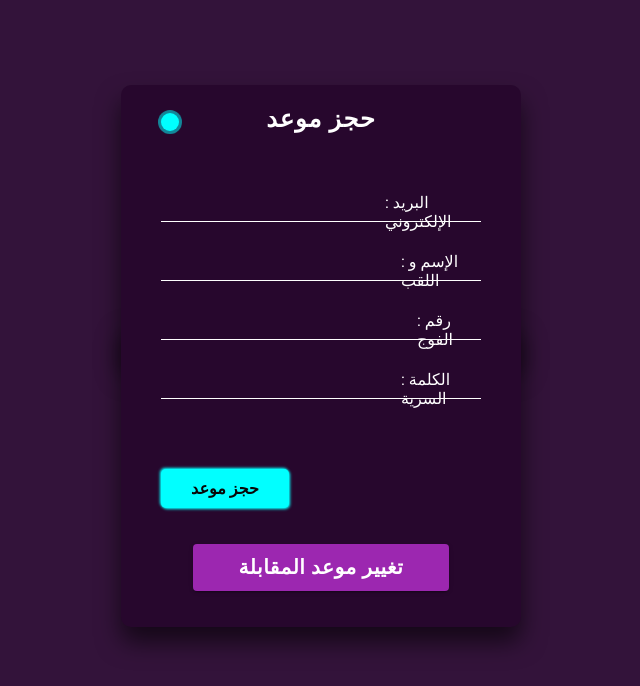
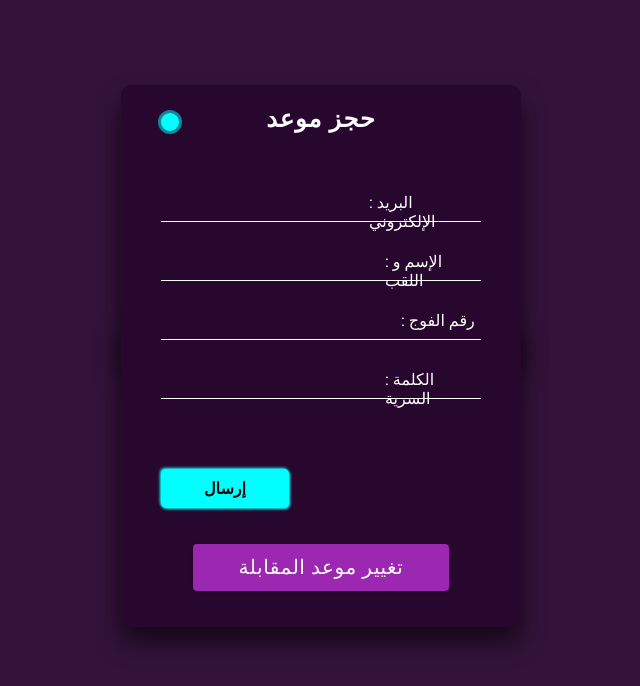
Before and after one commit to hb2026-1/portfolio, a React (Vite) app in the folder frontend/: page /addemail in a window 1280 px wide. Shown: the top 686 px of the page, without its empty margins (319-959 px from the left). Built offline with nearby package versions, Linux system fonts and the light colour scheme; no server answers.

Commit message:
1310255024

```diff
--- a/frontend/src/components/addemail/addemail.css
+++ b/frontend/src/components/addemail/addemail.css
@@ -8,7 +8,7 @@
   margin-bottom: 2rem !important;
   width: 80% !important;
   font-size: 20px !important;
-  font-weight: 600 !important;
+  font-weight: 500 !important;
 
 }
 .hide{
@@ -74,16 +74,16 @@
 
 }
 #label1{
+  left:65% !important;
+}
+#label2{
   left:70% !important;
 }
-#label2{
+#label3{
   left:75% !important;
 }
-#label3{
-  left:80% !important;
-}
 #label4{
-  left:75% !important;
+  left:70% !important;
 }
 
 .login-box2 .user-box input:focus ~ label,
--- a/frontend/src/local/en.json
+++ b/frontend/src/local/en.json
@@ -64,7 +64,7 @@
     "No appointments are available":"No appointments are available",
     "confirmeremail":"Already registered!. Please confirm your email",
     "change":"تغيير موعد المقابلة",
-    "submit2":"حجز موعد",
+    "submit2":"إرسال",
     "submit3":"إرسال",
     "paragrapheaccordion":"I consider technical transparency crucial, which is why I want to share the inner workings of the creation process of my website. By unveiling the behind-the-scenes of the infrastructure, the goal is to provide a clear understanding of the platform. On the frontend, I favored tools that ensure a dynamic and responsive user experience. Emphasis has been placed on rapid development with appropriate optimization solutions. For hosting, a reliable platform has been chosen, and on the backend, technologies have been selected to ensure a strong foundation. Security has been a major concern, with the implementation of protocols to ensure user protection. The intention behind this technical transparency is to build complete trust and underscore the commitment to a modern, high-performing, and secure approach to web development."
 }
```
